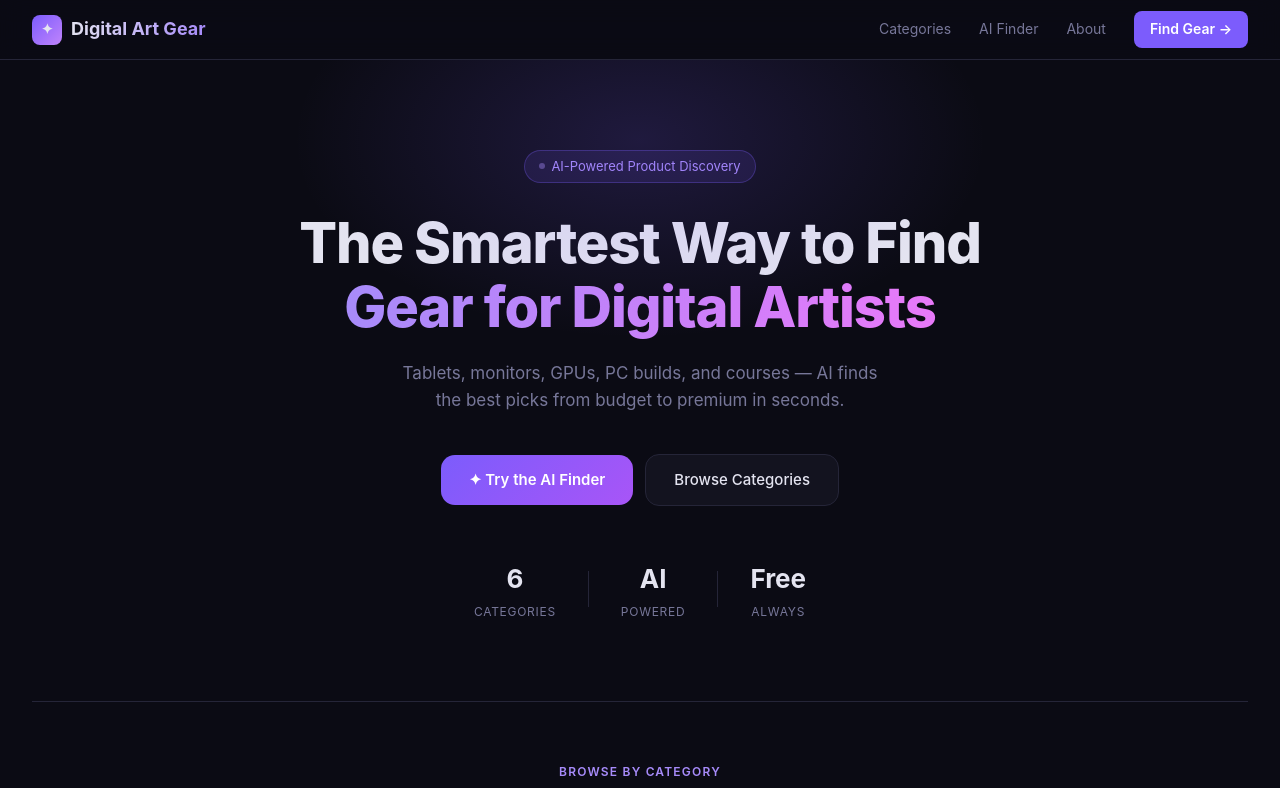
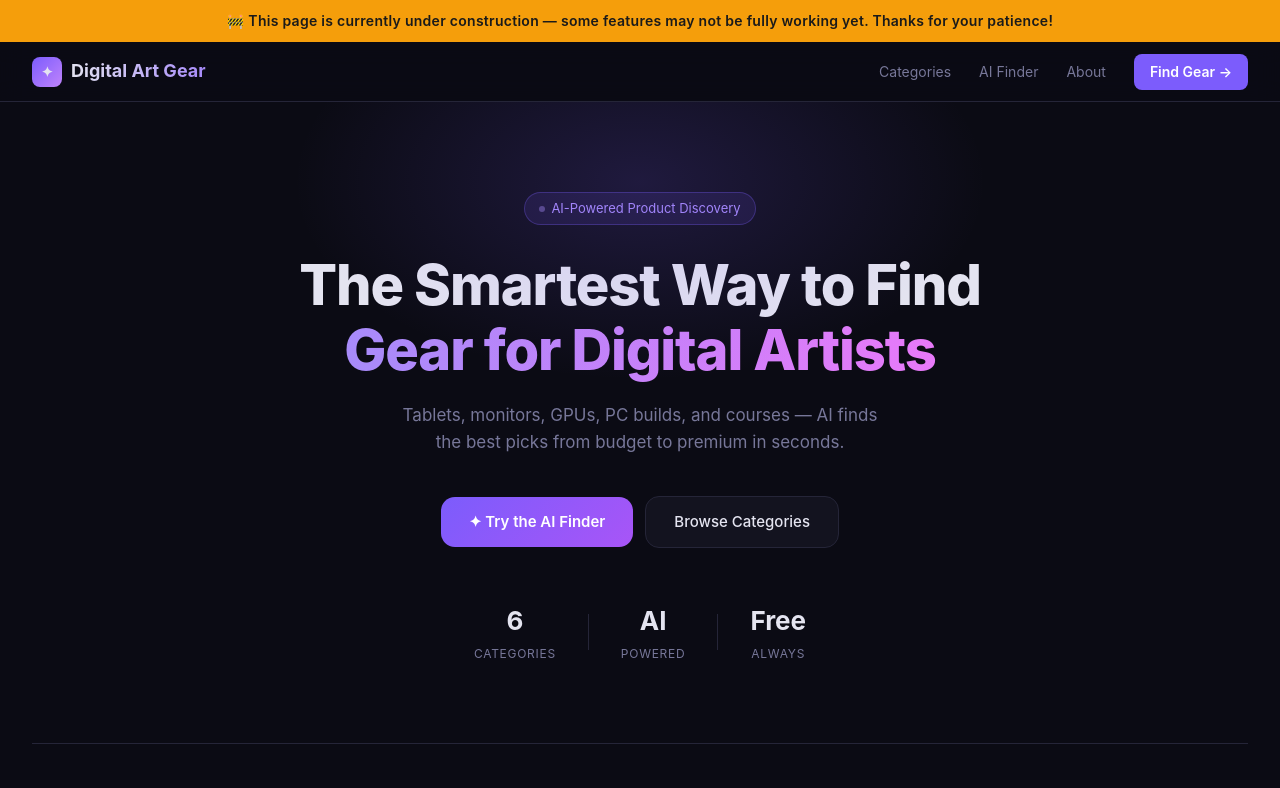
Before and after one commit to sebastiant215/digitalartgear, a website: page public/index.html in a window 1280 px wide. Shown: the top 788 px of the page. Drawn offline with Linux system fonts and the light colour scheme.

Commit message:
Add under construction banner

```diff
--- a/public/index.html
+++ b/public/index.html
@@ -413,6 +413,10 @@
 </head>
 <body>
 
+<div style="background:#f59e0b;color:#1a1a1a;text-align:center;padding:10px 16px;font-size:14px;font-weight:600;letter-spacing:0.02em;">
+  🚧 This page is currently under construction — some features may not be fully working yet. Thanks for your patience!
+</div>
+
 <nav>
   <a href="/" class="nav-logo">
     <div class="nav-logo-icon">✦</div>
```
